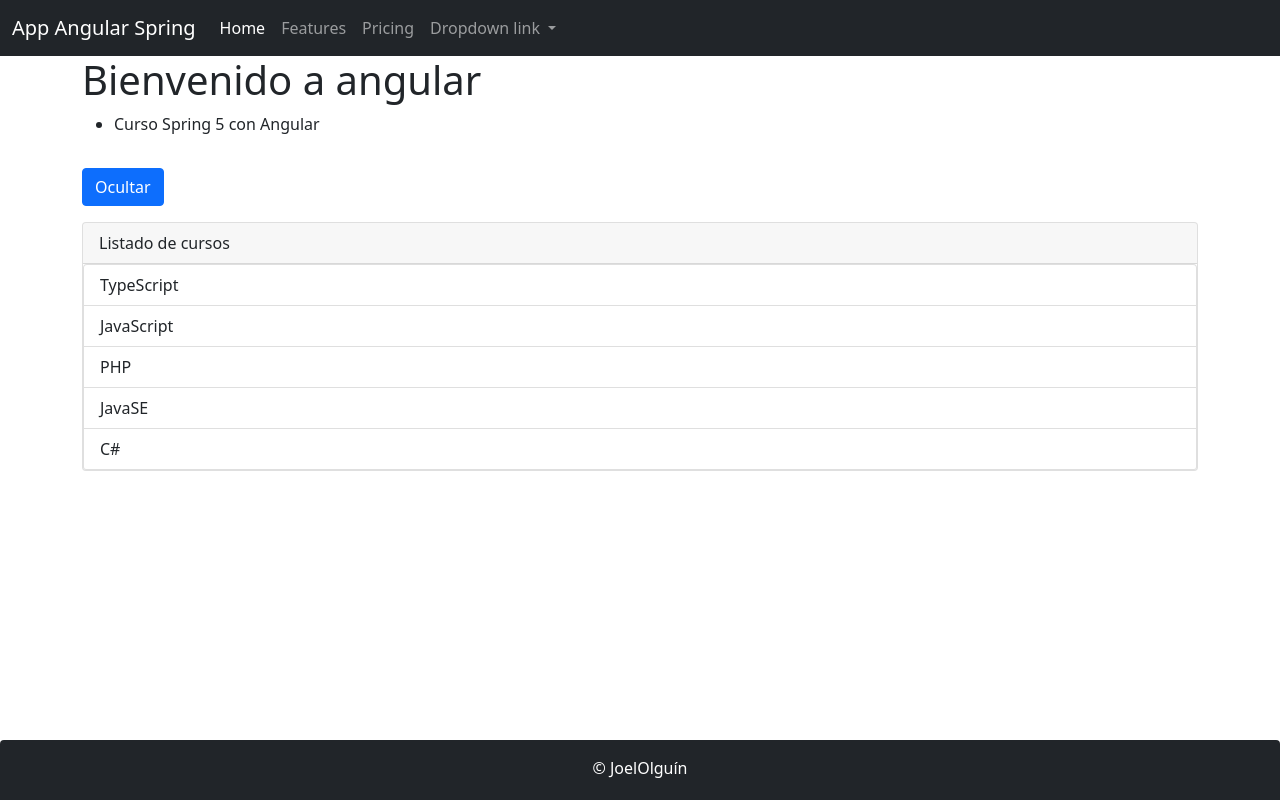
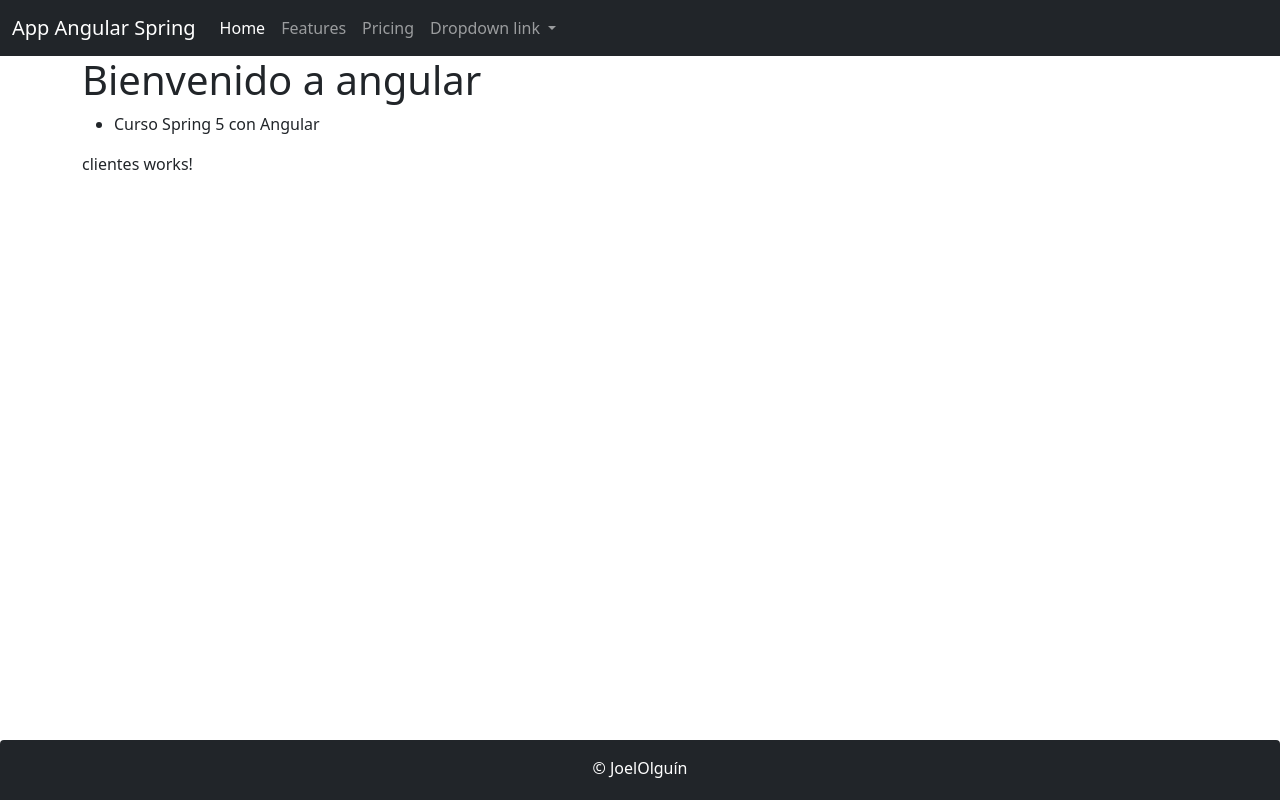
Before and after one commit to Jeor11/spring5, an Angular app in the folder angular/clientes-app/: page / in a window 1280 px wide. Built offline with nearby package versions, Linux system fonts and the light colour scheme.

Commit message:
Se elimina momentaneamente el módulo directiva.

```diff
--- a/angular/clientes-app/src/app/app.component.html
+++ b/angular/clientes-app/src/app/app.component.html
@@ -6,7 +6,8 @@
   <ul>
       <li>{{curso}}</li>
   </ul>
-<app-directiva></app-directiva>
+
+<app-clientes></app-clientes>
 </div>
 
 <app-footer></app-footer>
```
